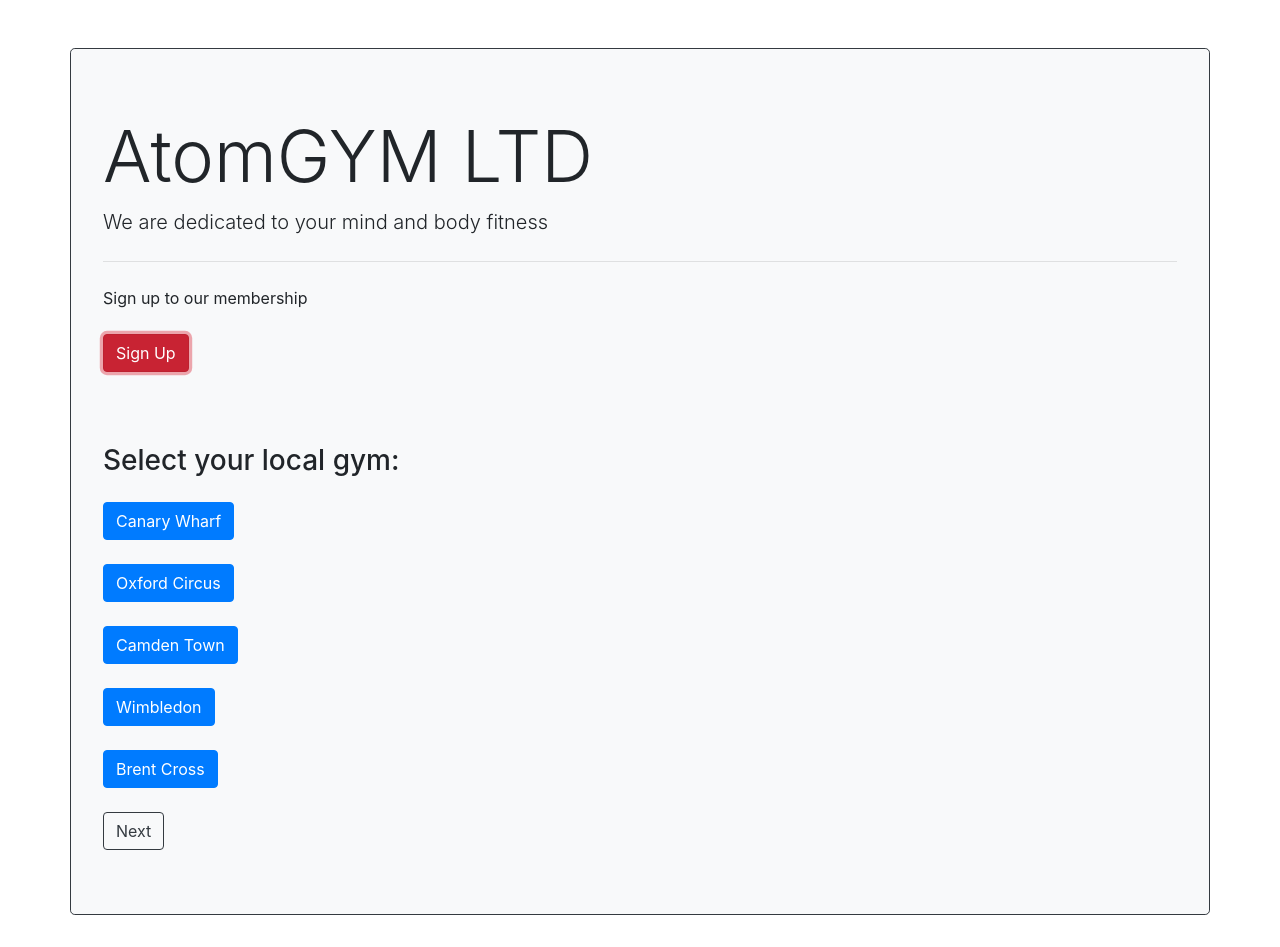
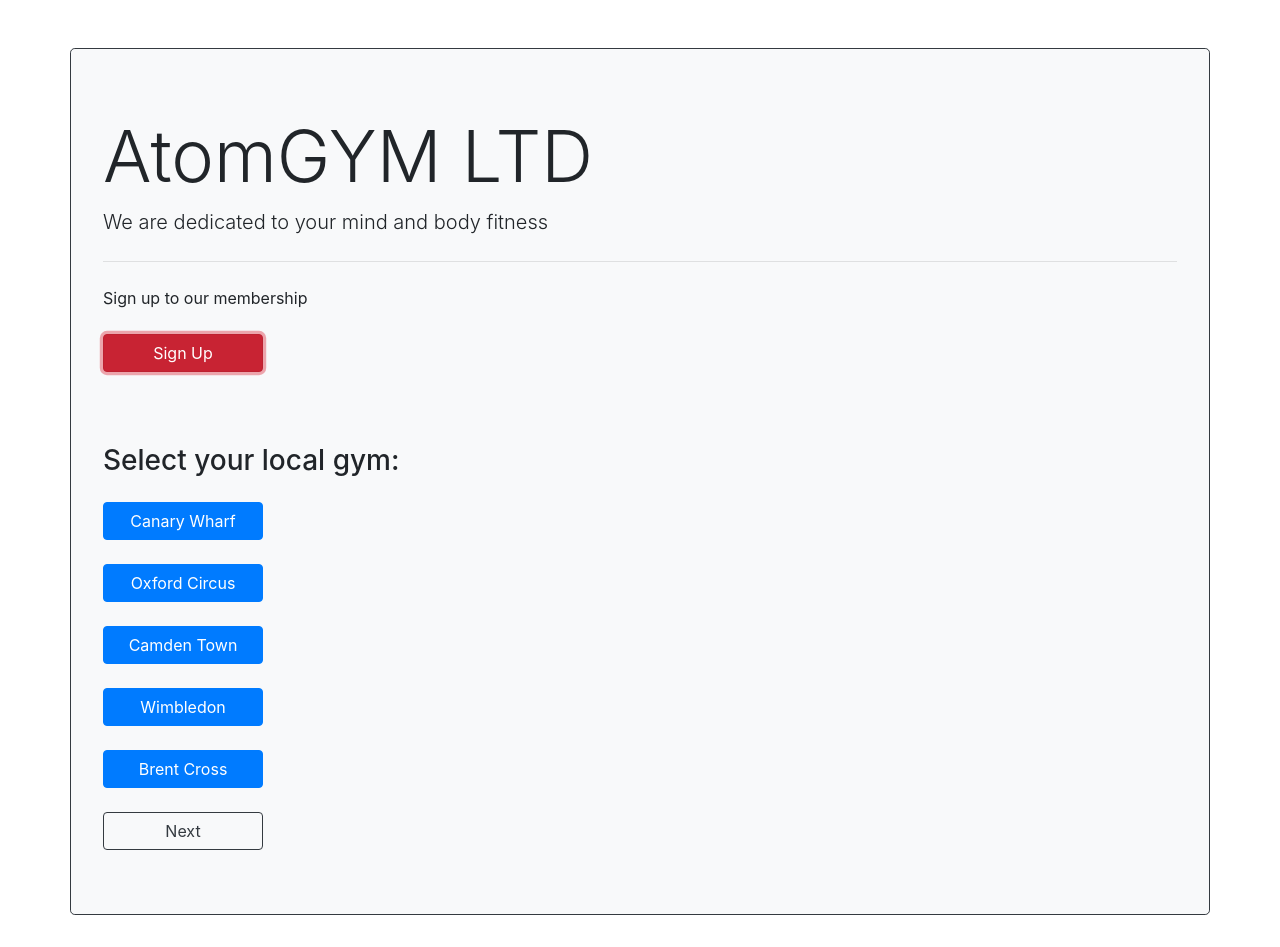
Before and after one commit to mdzoon/atom42-test, a Vue app: page / in a window 1280 px wide. Both pictures are taken after a click on the button "Sign Up". Built offline with nearby package versions, Linux system fonts and the light colour scheme.

Commit message:
added summary page

```diff
--- a/src/components/membershipForm.vue
+++ b/src/components/membershipForm.vue
@@ -1,10 +1,10 @@
 <template>
   <div>
-    <h3>Select your local gym:</h3>
 
     <b-form @submit="onSubmit" @reset="onReset">
 
       <div v-if="tab === 1">
+        <h3>Select your local gym:</h3>
         <gyms class="mt-4" v-for="gym in gymData" :key="gym.id" :gym="gym" @update-gym="updateGym"/>
       </div>
 
@@ -101,7 +101,7 @@
             placeholder="Enter Your Postcode"
           ></b-form-input>
           <p class="alert alert-danger mt-1" role="alert" v-if="formSubmitted && !$v.form.postcode.minLength">
-            The postcode must contain at least {{$v.form.postcode.$params.minLength.min}} letters.
+            The postcode must contain at least {{$v.form.postcode.$params.minLength.min}} letters and numbers.
           </p>
         </b-form-group>
 
@@ -157,25 +157,30 @@
       <div v-if="tab === 3">
 
         <div class="mt-3">
-          <p class="alert alert-success" role="alert" v-if="submitStatus === 'OK'">Thank you for your submission!</p>
           <p class="alert alert-danger" role="alert" v-if="submitStatus === 'ERROR'">Please fill in the form correctly.</p>
           <p class="alert alert-info" role="alert" v-if="submitStatus === 'PENDING'">Sending...</p>
         </div>
 
-        <b-card class="mt-3" header="Your details">
-          <pre class="m-0">{{ form }}</pre>
+        <b-card class="mt-3" header="Your details:">
+          <ul>
+            <summaryPage class="mt-1" v-for="(entry, name, index) in form" :key="index" :entry="entry" :name="name" />
+          </ul>
         </b-card>
 
-        <b-button type="submit" variant="primary">Confirm</b-button>
-        <b-button type="reset" variant="danger">Reset</b-button>
+        <div class="mt-4 buttons-container">
+          <b-button type="submit" variant="primary">Confirm</b-button>
+          <b-button type="reset" variant="danger">Reset</b-button>
+        </div>
       </div>
 
     </b-form>
 
-    <div class="mt-4 buttons-container">
+    <div class="mt-4 buttons-container" v-if="tab !== 4">
       <b-button variant="outline-dark" @click.prevent="previous()" v-show="!isFirst()">Previous</b-button>
       <b-button variant="outline-dark" @click.prevent="next()" v-show="!isLast()">Next</b-button>
     </div>
+
+    <h1 class="p-5 alert alert-success" role="alert" v-if="submitStatus === 'OK' && tab === 4">Thank you for your submission!</h1>
 
   </div>
 </template>
@@ -184,6 +189,7 @@
 import { required, minLength, email, numeric, minValue } from 'vuelidate/lib/validators'
 import gymData from "@/assets/data/gym.json";
 import gyms from "@/components/gyms";
+import summaryPage from "@/components/summaryPage";
 
 export default {
   name: 'membershipForm',
@@ -210,7 +216,8 @@ export default {
     }
   },
   components: {
-    gyms // The original id was 1 - apparent typo
+    gyms,
+    summaryPage
   },
 	methods: {
     onSubmit(event) {
@@ -224,6 +231,7 @@ export default {
         this.submitStatus = 'PENDING'
         setTimeout(() => {
           this.submitStatus = 'OK'
+          this.tab = 4;
           alert(JSON.stringify(this.form))
         }, 500)
       }
@@ -295,3 +303,17 @@ export default {
   }
 }
 </script>
+
+
+<style>
+.buttons-container {
+  display: flex;
+  justify-content: space-between;
+  align-items: center;
+}
+
+button,
+.buttons-container button {
+  min-width: 10rem;
+}
+</style>
--- /dev/null
+++ b/src/components/summaryPage.vue
@@ -0,0 +1,21 @@
+<template>
+  <li v-if="entry">
+    Your {{ name }}: {{ entry }}
+  </li>
+</template>
+
+<script>
+export default {
+  props: {
+    entry: String,
+    name: String
+  },
+}
+</script>
+
+
+<style>
+  li {
+    list-style-type: none;
+  }
+</style>
```
